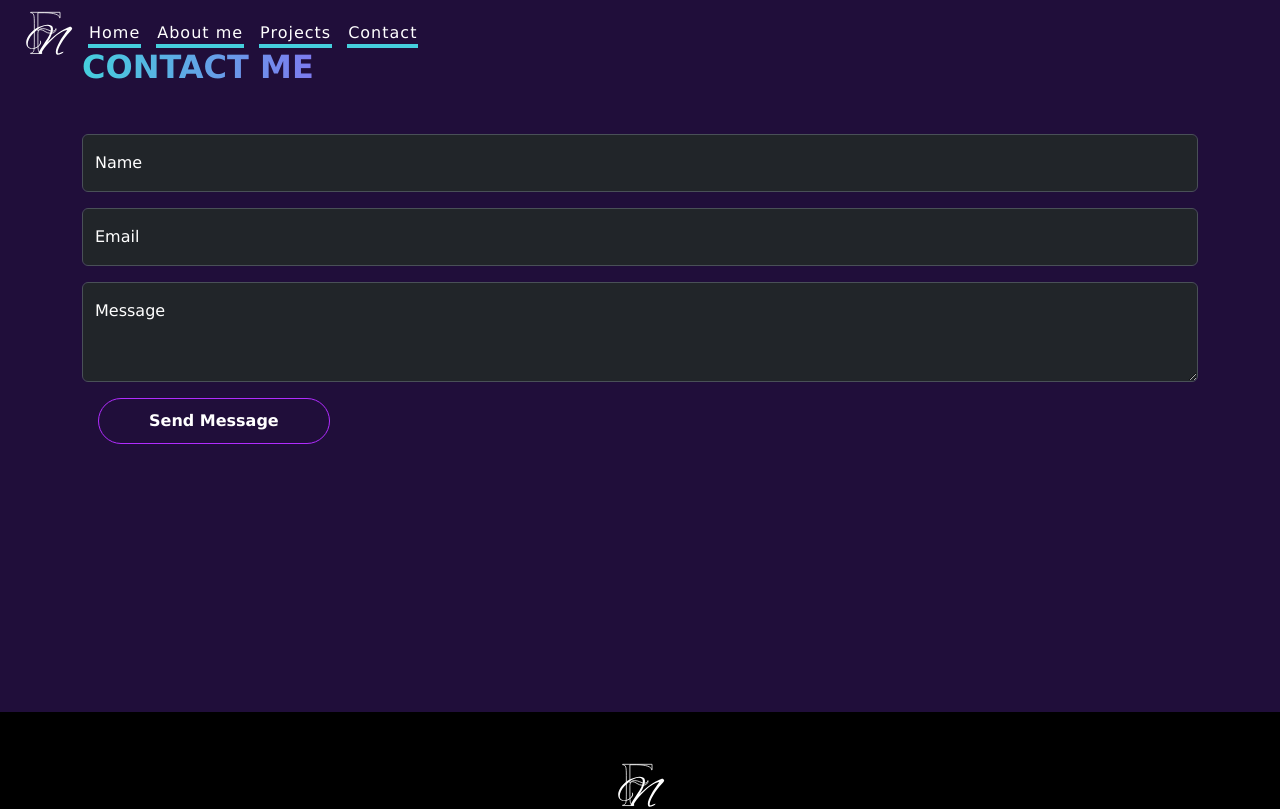
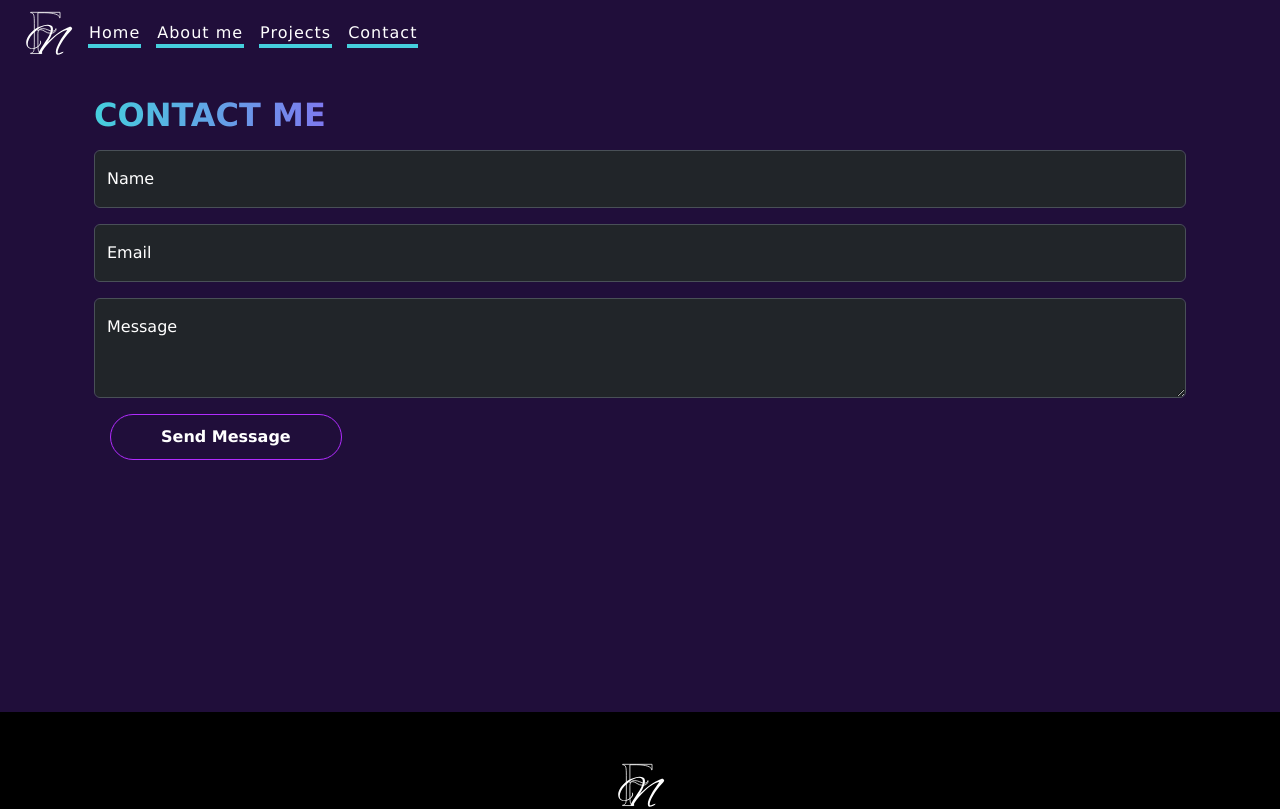
Before and after one commit to FlorenciaNieva/Portfolio-2, a React (Vite) app: page /contact in a window 1280 px wide. Shown: the top 809 px of the page. Built offline with nearby package versions, Linux system fonts and the light colour scheme; no server answers.

Commit message:
agrego condicional en className para que aplique determinados estilos segun el valor del estado pasado por prop menuOpen

```diff
--- a/src/components/AboutMe/AboutMe.jsx
+++ b/src/components/AboutMe/AboutMe.jsx
@@ -6,11 +6,11 @@ import ImageProfile from "../../assets/images/image-profile.png";
 import Skills from "../Skills/Skills";
 import Button from "react-bootstrap/Button";
 
-export default function AboutMe() {
+export default function AboutMe({ menuOpen }) {
   return (
     <Container fluid className="container-about pb-4">
       <Container className="pb-5">
-        <Row>
+        <Row className={menuOpen ? "menu-open" : "menu-close"}>
           <Col className="d-flex flex-column justify-content-center align-items-center">
             <Image
               src={ImageProfile}
--- a/src/components/Contact/Contact.jsx
+++ b/src/components/Contact/Contact.jsx
@@ -2,12 +2,14 @@ import React from "react";
 import Container from "react-bootstrap/Container";
 import FormContact from "../FormContact/FormContact";
 
-export default function Contact() {
+export default function Contact({ menuOpen }) {
   return (
     <Container fluid className="container-contact">
-      <Container className="d-flex flex-column">
-        <h2 className="text-gradient mt-5 mb-5">CONTACT ME</h2>
-        <FormContact />
+      <Container className="d-flex flex-column pt-5">
+        <Container className={menuOpen ? "menu-open" : "menu-close"}>
+          <h2 className="text-gradient mt-5 mb-3">CONTACT ME</h2>
+          <FormContact />
+        </Container>
       </Container>
     </Container>
   );
--- a/src/components/Projects/Projects.jsx
+++ b/src/components/Projects/Projects.jsx
@@ -4,7 +4,7 @@ import db from "../../../firestore.config";
 import { Container, Row, Col } from "react-bootstrap";
 import ProjectCard from "../ProjectCard/ProjectCard";
 
-export default function Projects() {
+export default function Projects({ menuOpen }) {
   const [data, setData] = useState([]);
 
   useEffect(() => {
@@ -26,7 +26,7 @@ export default function Projects() {
 
   return (
     <Container fluid className="container-projects d-flex flex-column">
-      <Row>
+      <Row className={menuOpen ? "menu-open" : "menu-close"}>
         <Col>
           <h2 className="text-gradient m-5">PROJECTS</h2>
         </Col>
```
